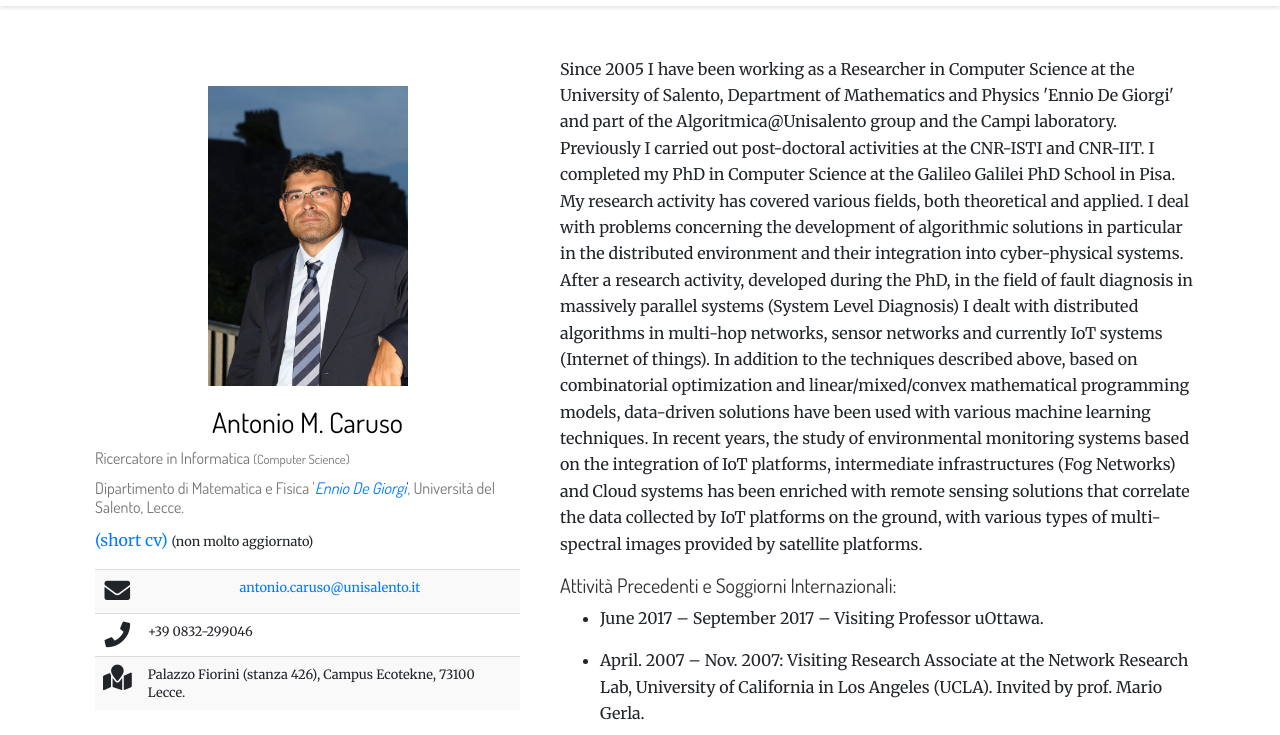
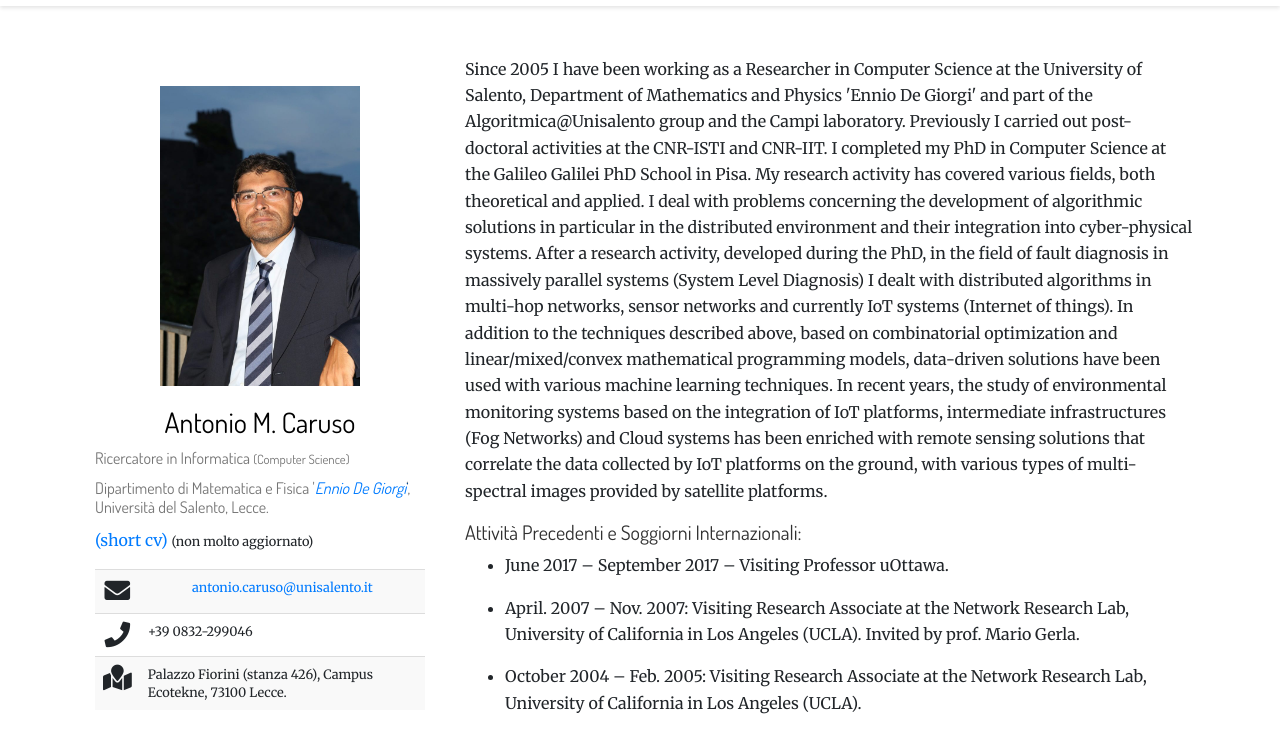
Before and after one commit to antoniocaruso/antoniocaruso.github.io, a plain HTML site: page en/index.html in a window 1280 px wide. Shown: the part 52-787 px from the top of the page. Drawn offline with nearby package versions, Linux system fonts and the light colour scheme; some icons are missing.

Commit message:
fixed size of side column

```diff
--- a/en/index.html
+++ b/en/index.html
@@ -87,7 +87,7 @@ j=d.createElement(s),dl=l!='dataLayer'?'&l='+l:'';j.async=true;j.src=
   <section id="bio" class="home-section">
     <div class="container">
       <div class="row align-items-start" itemprop="author" itemscope itemtype="http://schema.org/Person">
-        <div class="col-xs-12 col-md-5">
+        <div class="col-xs-12 col-md-4">
           <div id="profile">
             <center>
               <img alt="Antonio Caruso (photo)" width="200px" src="/img/foto1.jpg">
@@ -110,7 +110,7 @@ j=d.createElement(s),dl=l!='dataLayer'?'&l='+l:'';j.async=true;j.src=
             </table>
           </div>
         </div>
-        <div class="col-xs-12 col-md-7" itemprop="description">
+        <div class="col-xs-12 col-md-8" itemprop="description">
           <p>Since 2005 I have been working as a Researcher in Computer Science at the University of Salento, Department of Mathematics and Physics 'Ennio De Giorgi' and part of the Algoritmica@Unisalento group and the Campi laboratory. Previously I carried out post-doctoral activities at the CNR-ISTI and CNR-IIT. I completed my PhD in Computer Science at the Galileo Galilei PhD School in Pisa.
 
 My research activity has covered various fields, both theoretical and applied. I deal with problems concerning the development of algorithmic solutions in particular in the distributed environment and their integration into cyber-physical systems. After a research activity, developed during the PhD, in the field of fault diagnosis in massively parallel systems (System Level Diagnosis) I dealt with distributed algorithms in multi-hop networks, sensor networks and currently IoT systems (Internet of things). In addition to the techniques described above, based on combinatorial optimization and linear/mixed/convex mathematical programming models, data-driven solutions have been used with various machine learning techniques.
```
Also changed, not shown: it/index.html (+2 -2 lines).
